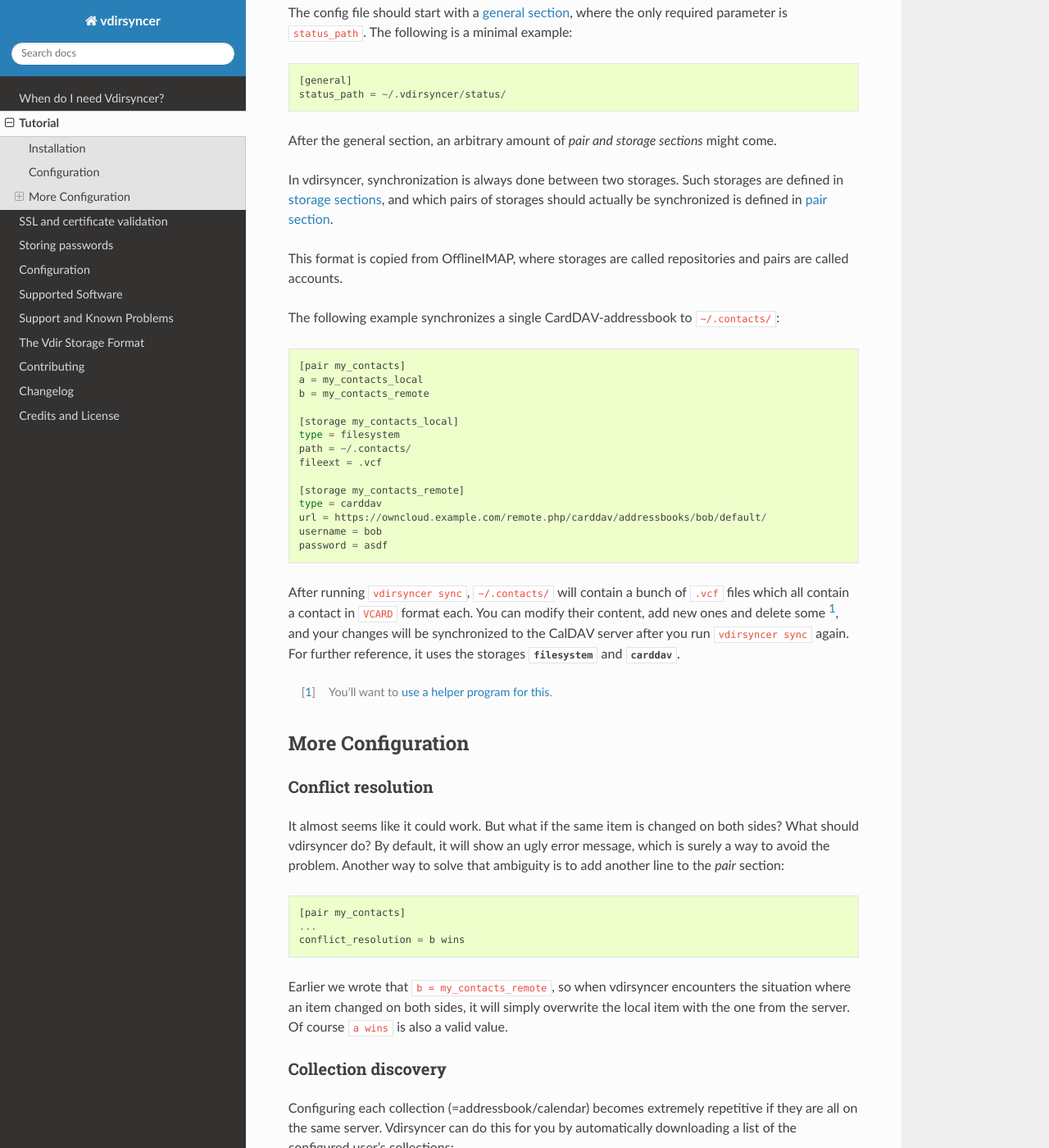
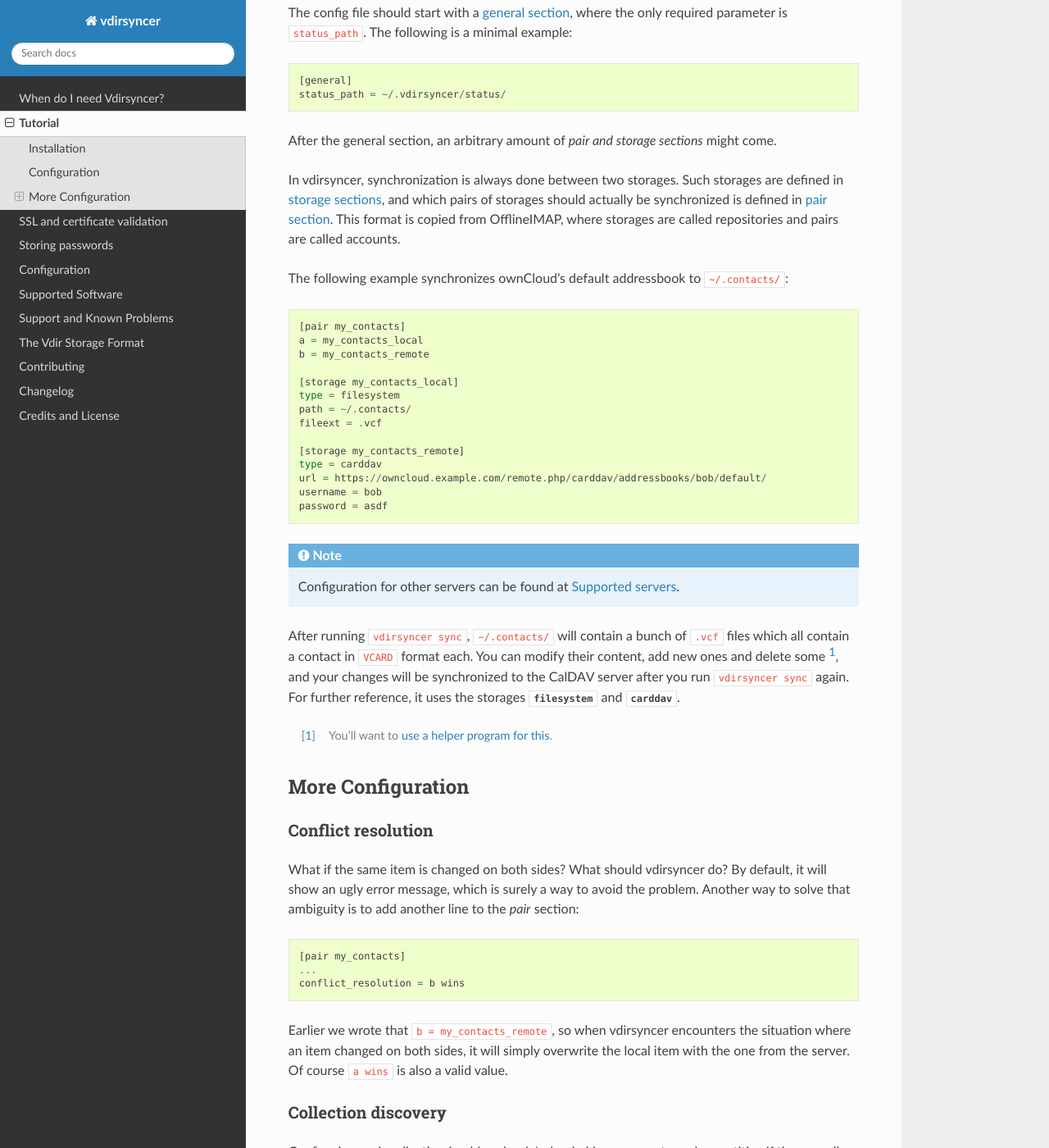
Before and after one commit to pimutils/vdirsyncer, a Sphinx documentation site: the page built from docs/tutorial.rst, in a window 1280 px wide and 1400 px high, scrolled down 1022 px. Shown: the whole window at 82% size. Built offline with Sphinx 7.4.7 and the Read the Docs theme 2.0.0, drawn with Linux system fonts in a browser that asks for light colours; the version number could not be read and is left out.

Commit message:
Tutorial reformatting

```diff
--- a/docs/tutorial.rst
+++ b/docs/tutorial.rst
@@ -62,13 +62,11 @@
 In vdirsyncer, synchronization is always done between two storages. Such
 storages are defined in :ref:`storage sections <storage_config>`, and which
 pairs of storages should actually be synchronized is defined in :ref:`pair
-section <pair_config>`.
+section <pair_config>`.  This format is copied from OfflineIMAP, where storages
+are called repositories and pairs are called accounts.
 
-This format is copied from OfflineIMAP, where storages are called
-repositories and pairs are called accounts.
-
-The following example synchronizes a single CardDAV-addressbook to
-``~/.contacts/``::
+The following example synchronizes ownCloud's
+default addressbook to ``~/.contacts/``::
 
     [pair my_contacts]
     a = my_contacts_local
@@ -84,6 +82,10 @@
     url = https://owncloud.example.com/remote.php/carddav/addressbooks/bob/default/
     username = bob
     password = asdf
+
+.. note::
+
+    Configuration for other servers can be found at :ref:`supported-servers`.
 
 After running ``vdirsyncer sync``, ``~/.contacts/`` will contain a bunch of
 ``.vcf`` files which all contain a contact in ``VCARD`` format each. You can
@@ -102,10 +104,10 @@
 Conflict resolution
 -------------------
 
-It almost seems like it could work. But what if the same item is changed on
-both sides? What should vdirsyncer do? By default, it will show an ugly error
-message, which is surely a way to avoid the problem. Another way to solve that
-ambiguity is to add another line to the *pair* section::
+What if the same item is changed on both sides? What should vdirsyncer do? By
+default, it will show an ugly error message, which is surely a way to avoid the
+problem. Another way to solve that ambiguity is to add another line to the
+*pair* section::
 
     [pair my_contacts]
     ...
```
